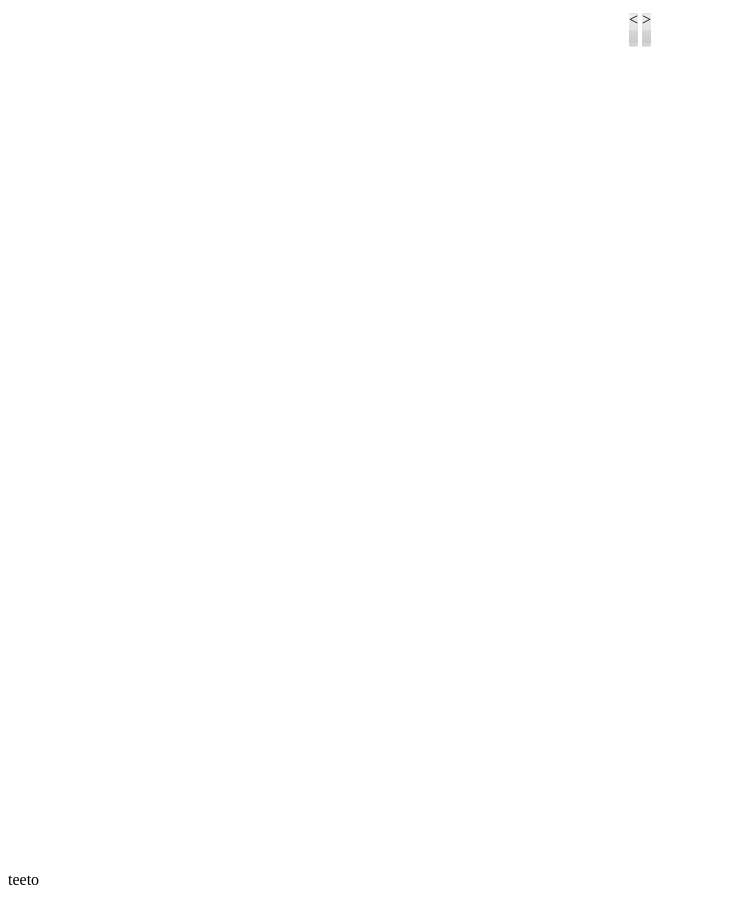
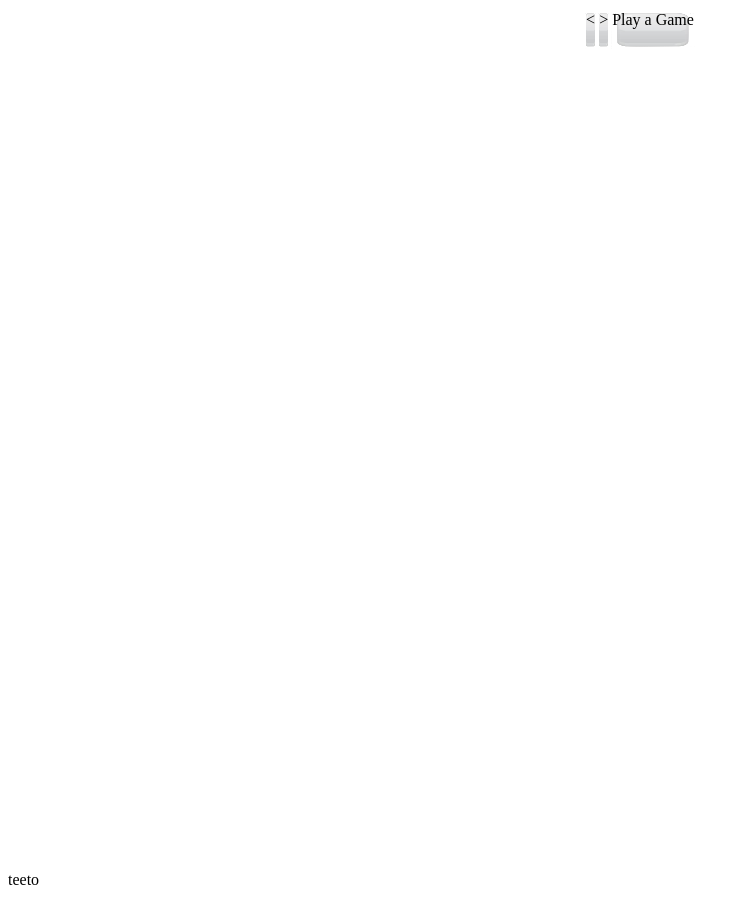
Before and after one commit to mnwxy/HTMLHW, a plain HTML site: page public/index.html in a window 1280 px wide. Shown: the whole page, without its empty margins (0-747 px from the left). Drawn offline with nearby package versions, Linux system fonts and the light colour scheme.

Commit message:
trying to get past blocked commits

```diff
--- a/public/index.html
+++ b/public/index.html
@@ -11,8 +11,10 @@
       <td class="clickable" id="left_arrow">
         < </td>
       <td class="clickable" id="right_arrow"> > </td>
+      <td class="clickable" id="play_game_button"> Play a Game </td>
     </tr>
   </table>
+
   <section id="page"> </section>
 
   <!-- <iframe src = "page1.html" id = "page"> </iframe> -->
```
